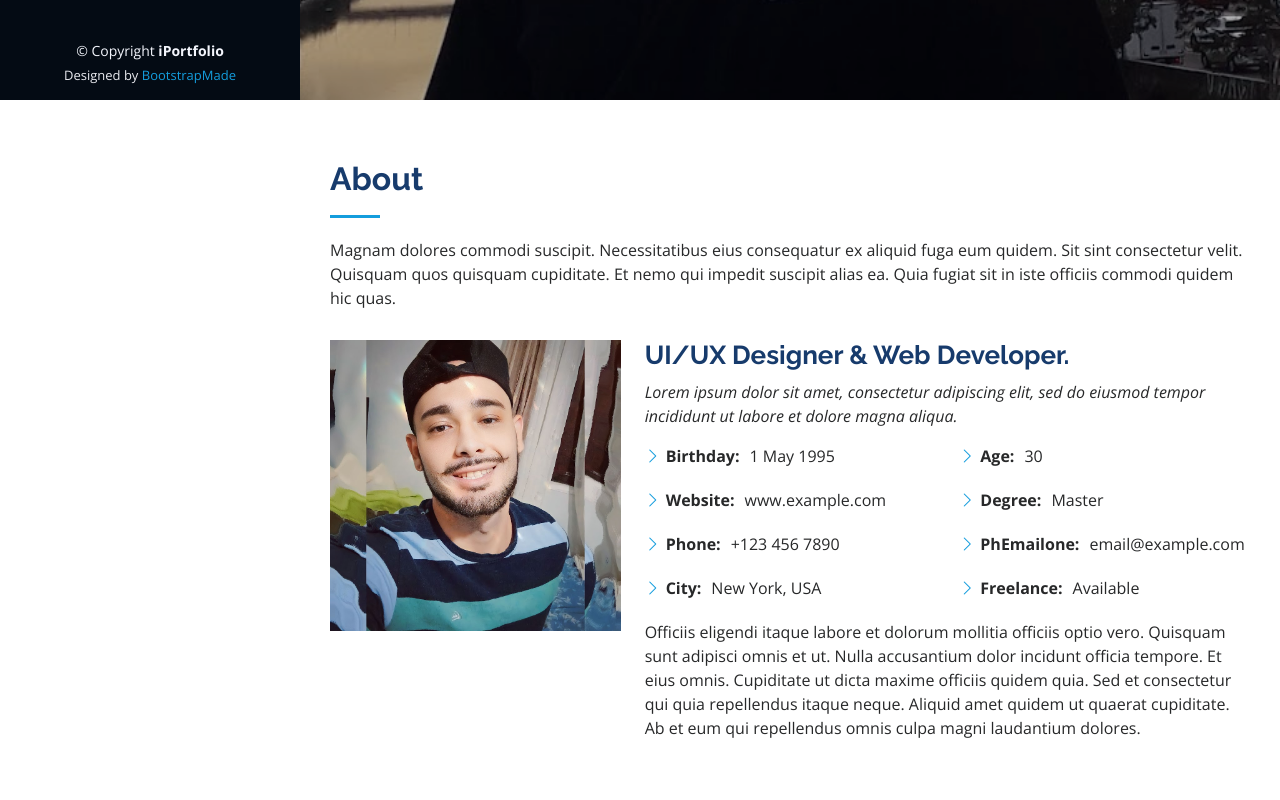
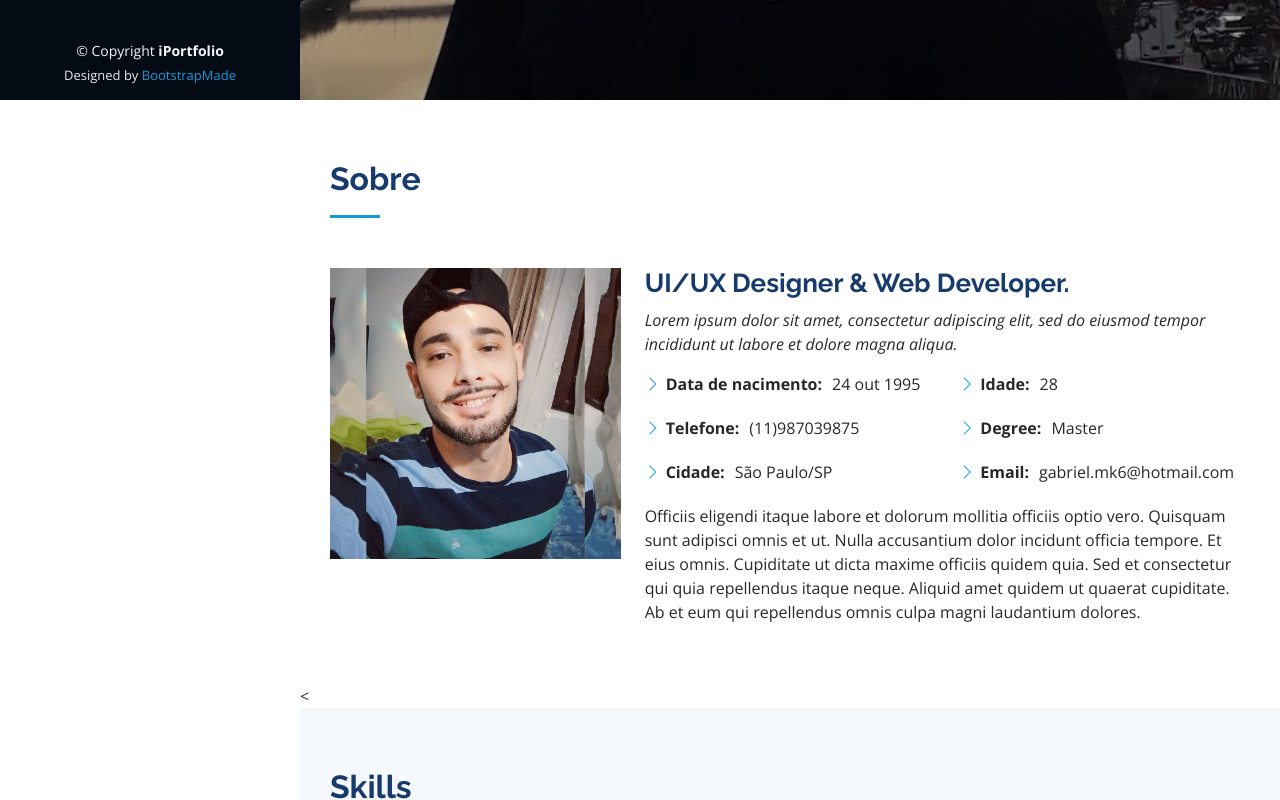
Before and after one commit to MitchBra/Portifolio, a plain HTML site: page index.html in a window 1280 px wide. Shown: the part 700-1500 px from the top of the page. Drawn offline with nearby package versions, Linux system fonts and the light colour scheme.

Commit message:
atualização da sessão sobre

```diff
--- a/index.html
+++ b/index.html
@@ -84,8 +84,7 @@
       <div class="container">
 
         <div class="section-title">
-          <h2>About</h2>
-          <p>Magnam dolores commodi suscipit. Necessitatibus eius consequatur ex aliquid fuga eum quidem. Sit sint consectetur velit. Quisquam quos quisquam cupiditate. Et nemo qui impedit suscipit alias ea. Quia fugiat sit in iste officiis commodi quidem hic quas.</p>
+          <h2>Sobre</h2>
         </div>
 
         <div class="row">
@@ -101,18 +100,16 @@
             <div class="row">
               <div class="col-lg-6">
                 <ul>
-                  <li><i class="bi bi-chevron-right"></i> <strong>Birthday:</strong> <span>1 May 1995</span></li>
-                  <li><i class="bi bi-chevron-right"></i> <strong>Website:</strong> <span>www.example.com</span></li>
-                  <li><i class="bi bi-chevron-right"></i> <strong>Phone:</strong> <span>+123 456 7890</span></li>
-                  <li><i class="bi bi-chevron-right"></i> <strong>City:</strong> <span>New York, USA</span></li>
+                  <li><i class="bi bi-chevron-right"></i> <strong>Data de nacimento:</strong> <span>24 out 1995</span></li>
+                  <li><i class="bi bi-chevron-right"></i> <strong>Telefone:</strong> <span>(11)987039875</span></li>
+                  <li><i class="bi bi-chevron-right"></i> <strong>Cidade:</strong> <span>São Paulo/SP</span></li>
                 </ul>
               </div>
               <div class="col-lg-6">
                 <ul>
-                  <li><i class="bi bi-chevron-right"></i> <strong>Age:</strong> <span>30</span></li>
+                  <li><i class="bi bi-chevron-right"></i> <strong>Idade:</strong> <span>28</span></li>
                   <li><i class="bi bi-chevron-right"></i> <strong>Degree:</strong> <span>Master</span></li>
-                  <li><i class="bi bi-chevron-right"></i> <strong>PhEmailone:</strong> <span>email@example.com</span></li>
-                  <li><i class="bi bi-chevron-right"></i> <strong>Freelance:</strong> <span>Available</span></li>
+                  <li><i class="bi bi-chevron-right"></i> <strong>Email:</strong> <span>gabriel.mk6@hotmail.com</span></li>
                 </ul>
               </div>
             </div>
```
